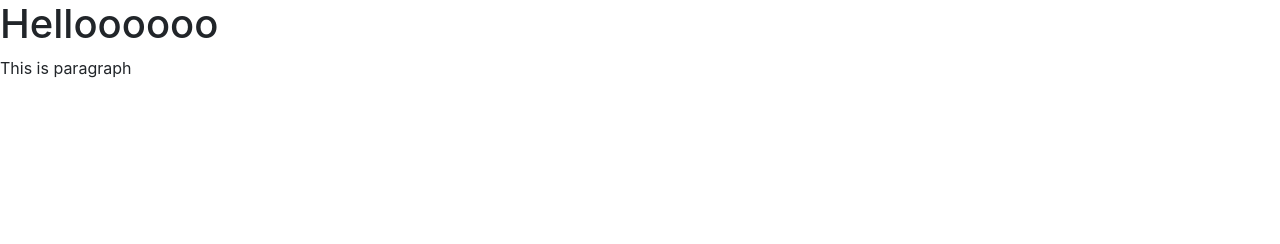
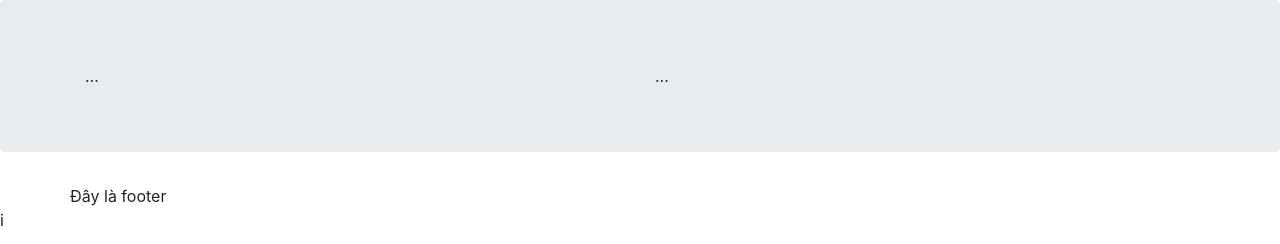
Before and after one commit to DavidTrinh168/git-test, a website: page index.html in a window 1280 px wide. Drawn offline with nearby package versions, Linux system fonts and the light colour scheme.

Commit message:
Fith Commit

```diff
--- a/index.html
+++ b/index.html
@@ -1,18 +1,34 @@
 <!DOCTYPE html>
 <html lang="en">
+
 <head>
     <meta charset="UTF-8">
-    <meta name="viewport" content="width=device-width, initial-scale=1.0">
+    <meta name="viewport" content="width=device-width, initial-scale=1, shrink-to-fit=no">
     <link rel="stylesheet" href="node_modules/bootstrap/dist/css/bootstrap.min.css">
     <title>Document</title>
 </head>
+
 <body>
-    <h1>Helloooooo</h1>
-    <p>This is paragraph</p>
+    <header class="jumbotron">
+        <div class="container">
+            <div class="row">
+                <div class="col-12 col-sm-6"> ... </div>
+                <div class="col-12 col-sm"> ... </div>
+            </div>
+        </div>
+    </header>
+    <footer>
+        <div class="container">
+            <div class="row">
+                Đây là footer
+            </div>
+        </div>
+    </footer>
 </body>
-
+i
 <!-- jQuery first, then Popper.js, then Bootstrap JS. -->
 <script src="node_modules/jquery/dist/jquery.slim.min.js"></script>
 <script src="node_modules/popper.js/dist/umd/popper.min.js"></script>
 <script src="node_modules/bootstrap/dist/js/bootstrap.min.js"></script>
+
 </html>
```
